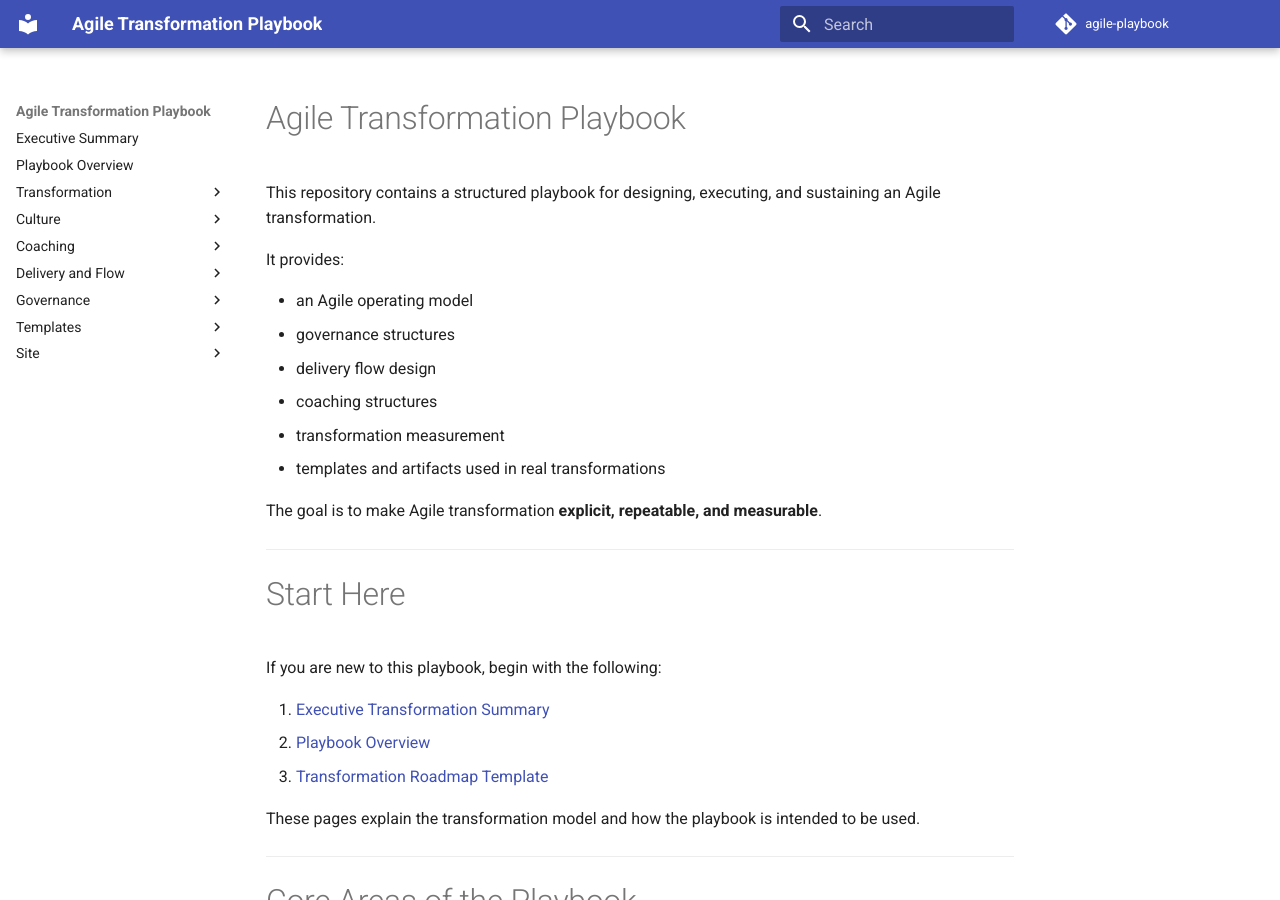
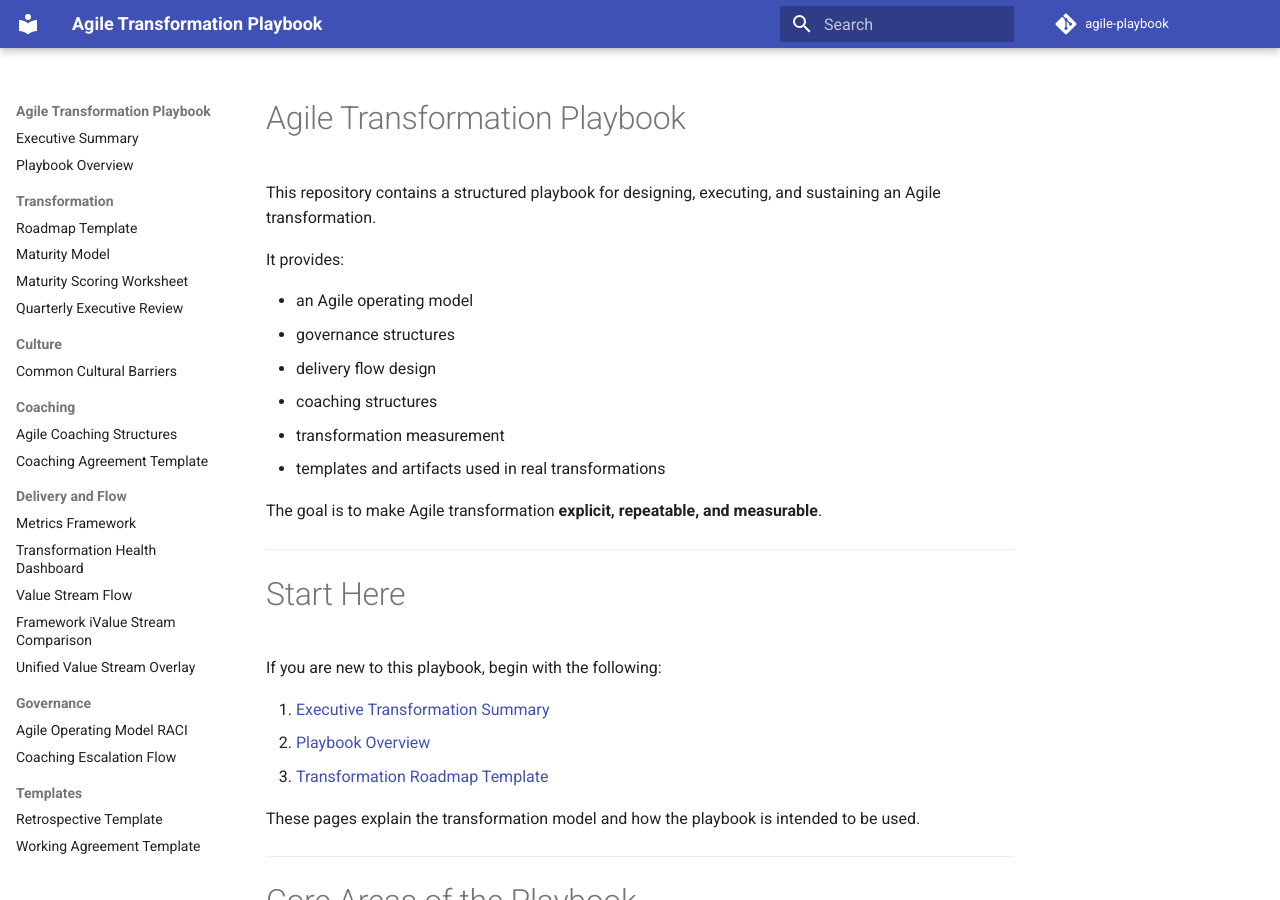
Before and after one commit to awsvkvims/agile-playbook, an MkDocs documentation site: the page built from docs/index.md, in a window 1280 px wide and 900 px high. Built offline with MkDocs 1.6.1 and Material for MkDocs 9.7.7, drawn with Linux system fonts in a browser that asks for light colours; comment, search, counter and statistics services are not loaded.

Commit message:
Improve mkdocs navigation and search features

```diff
--- a/mkdocs.yml
+++ b/mkdocs.yml
@@ -8,6 +8,10 @@ theme:
   name: material
   features:
     - navigation.footer
+    - navigation.instant
+    - navigation.tracking
+    - navigation.sections
+    - search.highlight
 
 nav:
   - Executive Summary: EXECUTIVE_TRANSFORMATION_SUMMARY.md
```
